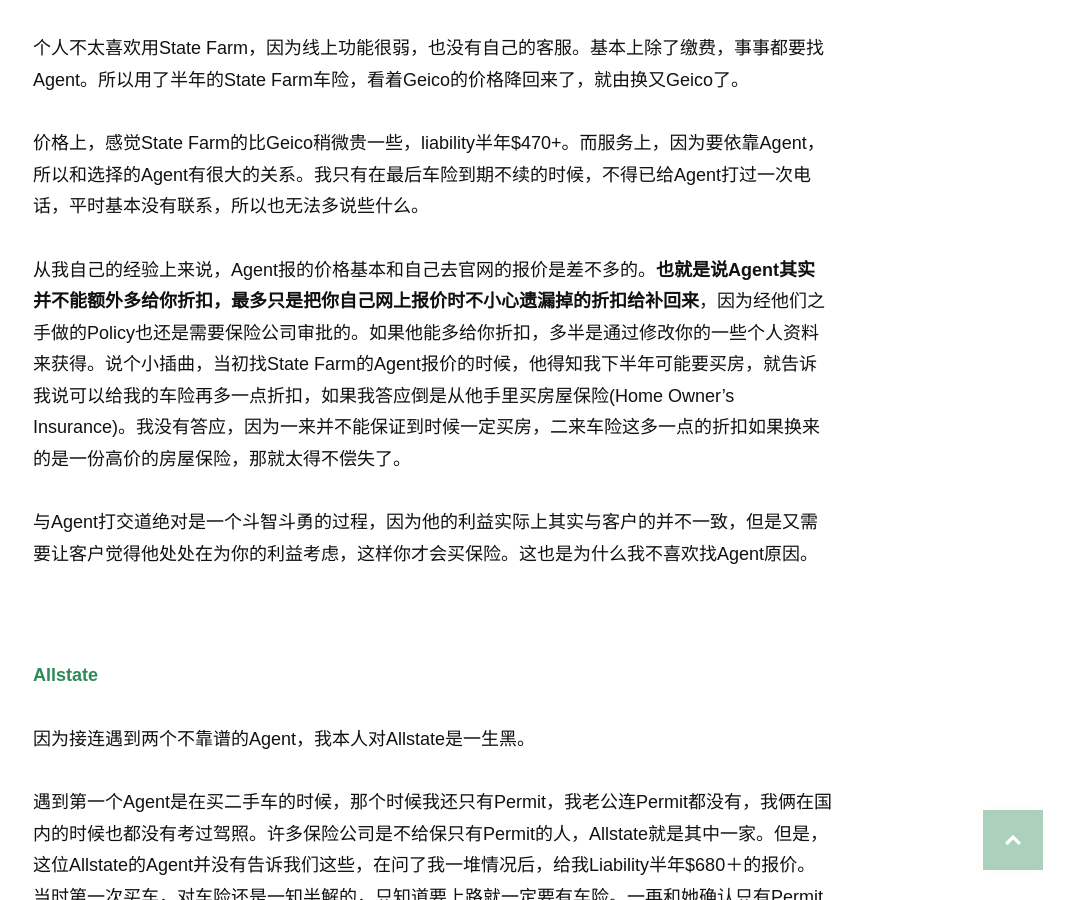
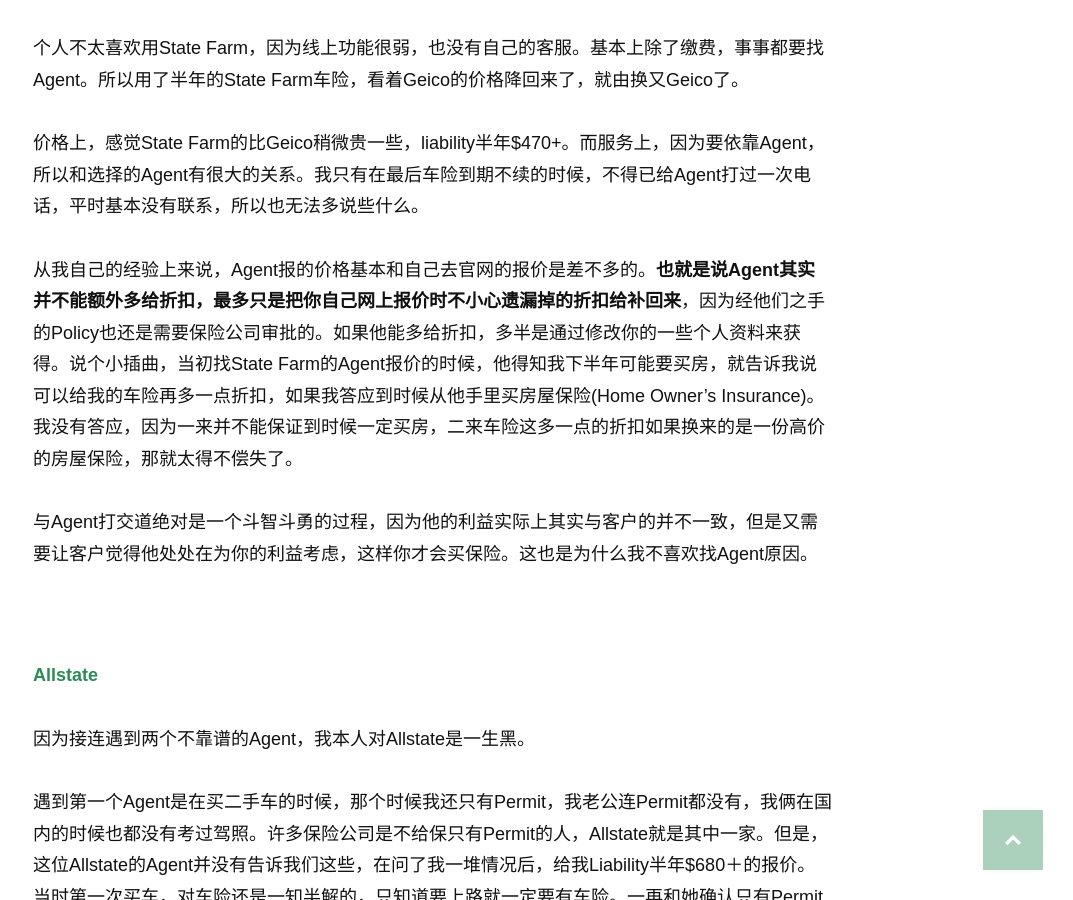
Before and after one commit to wolfwifee/wolfwifee.github.com, a Jekyll site: the page built from _posts/2016-04-10-things-about-auto-insurance.md, in a window 1280 px wide and 900 px high, scrolled down 4940 px. Shown: the whole window, without its empty margins (207-1280 px from the left). Built offline with Jekyll 4.4.1, drawn with Linux system fonts in a browser that asks for light colours; nearby versions of some CDN libraries; some web fonts are replaced; comment, search, counter and statistics services are not loaded.

Commit message:
Update 2016-04-10-things-about-auto-insurance.md

```diff
--- a/_posts/2016-04-10-things-about-auto-insurance.md
+++ b/_posts/2016-04-10-things-about-auto-insurance.md
@@ -106,7 +106,7 @@
 
 价格上，感觉State Farm的比Geico稍微贵一些，liability半年$470+。而服务上，因为要依靠Agent，所以和选择的Agent有很大的关系。我只有在最后车险到期不续的时候，不得已给Agent打过一次电话，平时基本没有联系，所以也无法多说些什么。
 
-从我自己的经验上来说，Agent报的价格基本和自己去官网的报价是差不多的。**也就是说Agent其实并不能额外多给你折扣，最多只是把你自己网上报价时不小心遗漏掉的折扣给补回来**，因为经他们之手做的Policy也还是需要保险公司审批的。如果他能多给你折扣，多半是通过修改你的一些个人资料来获得。说个小插曲，当初找State Farm的Agent报价的时候，他得知我下半年可能要买房，就告诉我说可以给我的车险再多一点折扣，如果我答应倒是从他手里买房屋保险(Home Owner's Insurance)。我没有答应，因为一来并不能保证到时候一定买房，二来车险这多一点的折扣如果换来的是一份高价的房屋保险，那就太得不偿失了。
+从我自己的经验上来说，Agent报的价格基本和自己去官网的报价是差不多的。**也就是说Agent其实并不能额外多给折扣，最多只是把你自己网上报价时不小心遗漏掉的折扣给补回来**，因为经他们之手的Policy也还是需要保险公司审批的。如果他能多给折扣，多半是通过修改你的一些个人资料来获得。说个小插曲，当初找State Farm的Agent报价的时候，他得知我下半年可能要买房，就告诉我说可以给我的车险再多一点折扣，如果我答应到时候从他手里买房屋保险(Home Owner's Insurance)。我没有答应，因为一来并不能保证到时候一定买房，二来车险这多一点的折扣如果换来的是一份高价的房屋保险，那就太得不偿失了。
 
 与Agent打交道绝对是一个斗智斗勇的过程，因为他的利益实际上其实与客户的并不一致，但是又需要让客户觉得他处处在为你的利益考虑，这样你才会买保险。这也是为什么我不喜欢找Agent原因。
 
```
